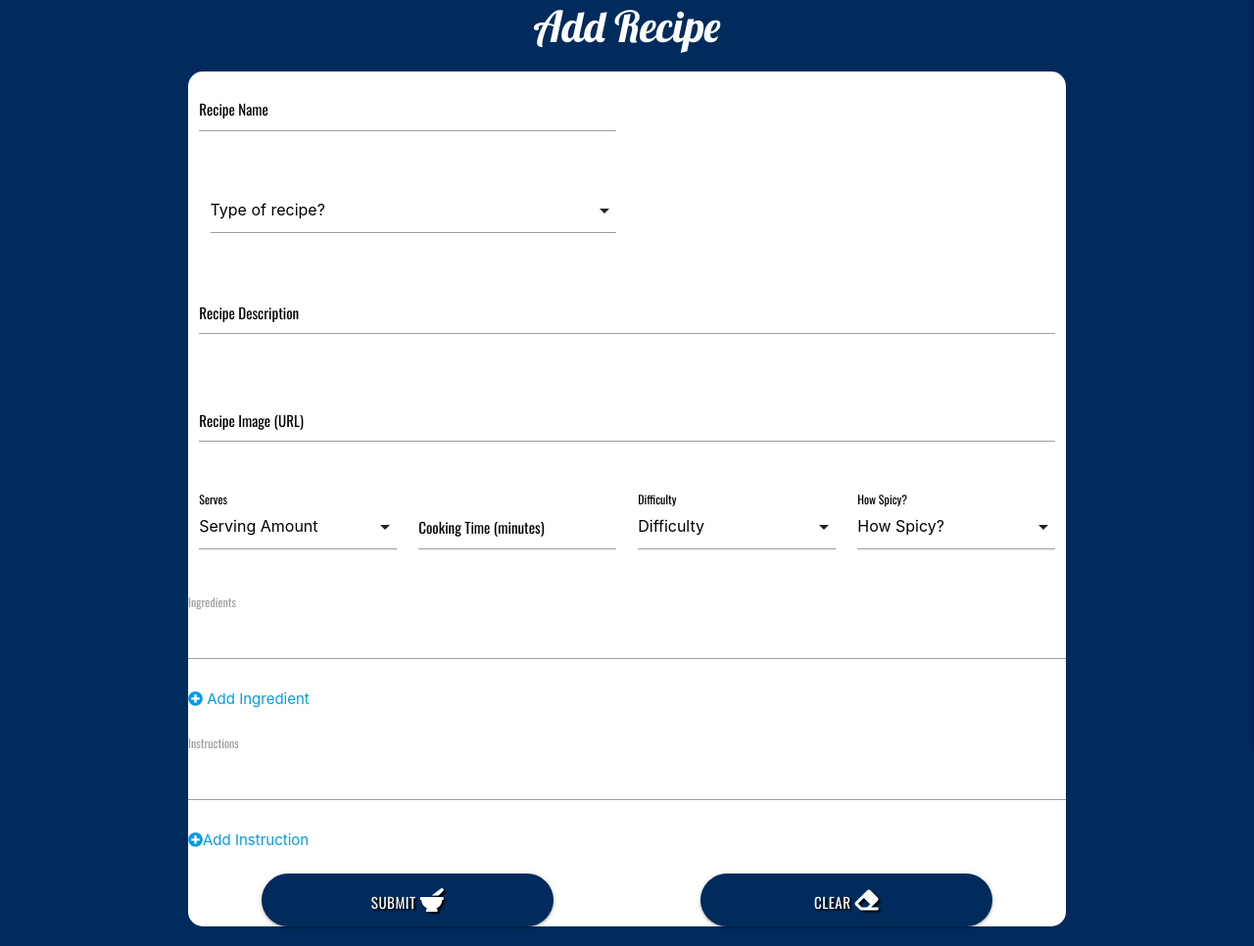
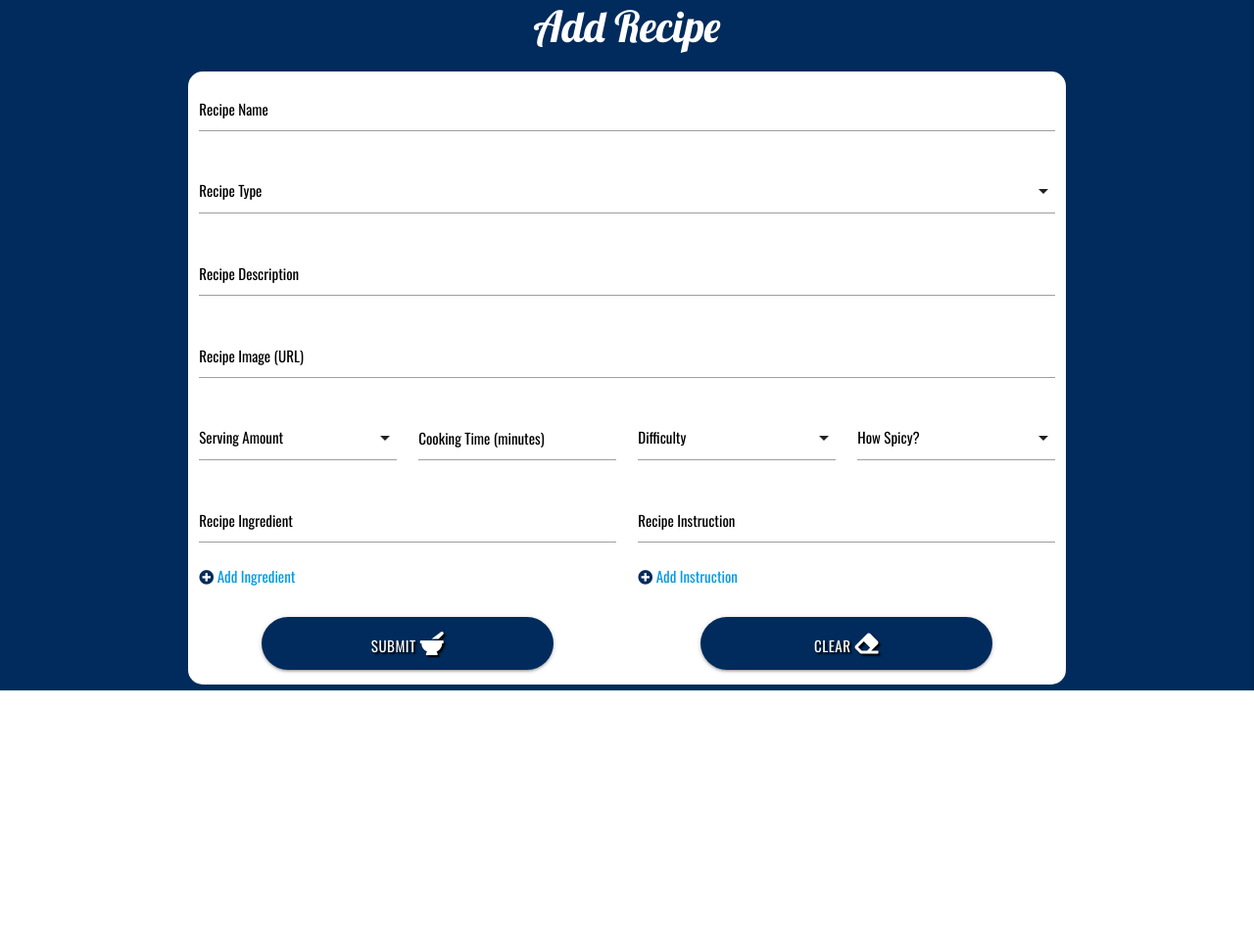
Before and after one commit to tomossmith/MS3-Foodie, a Flask app: page /add_recipe in a window 1280 px wide. Shown: the part 95-1061 px from the top of the page at 98% size. After the commit the page ends 800 px from the top, so only its background shows below. Run offline with Flask 2, Linux system fonts and the light colour scheme; the visitor is signed in with stand-in values (Sample User, id 1); data that the repository does not hold is empty; some libraries are stand-ins or nearby versions.

Commit message:
Fixed styling issues on the Add Recipe Page

```diff
--- a/static/css/style.css
+++ b/static/css/style.css
@@ -24,6 +24,10 @@ p {
     font-family: 'Oswald', sans-serif;
 }
 
+.row {
+    margin: 0;
+}
+
 /* Form Elements */
 
 form i {
@@ -32,6 +36,8 @@ form i {
 
 label {
     font-family: 'Oswald', sans-serif;
+    font-size: 1em;
+    color: #000000;
 }
 
 /* Focus Color */
@@ -110,6 +116,7 @@ nav li a {
     background: #002b5c;
     border-radius: 3em;
     padding: 1em;
+    margin-bottom: 1em;
 }
 
 .default-button i {
@@ -159,6 +166,22 @@ nav li a {
     color: #000;
 }
 
+.select-wrapper input.select-dropdown {
+    color: #000000;
+    font-family: 'Oswald', sans-serif;
+    font-size: 1em;
+}
+
+.dropdown-content li>span{
+    color: #002b5c;
+    font-weight: 400;
+    font-family: 'Oswald', sans-serif;
+}
+
+.fa-trash-alt:before {
+    color: red;
+}
+
 
 /* Recipe Page */
 
--- a/static/js/script.js
+++ b/static/js/script.js
@@ -26,7 +26,7 @@ $(document).ready(function(){
   var ingredientMaxField = 10; //Input fields increment limitation
   var ingredientAddButton = $('.ingredient_add_button'); //Add button selector
   var ingredientWrapper = $('.ingredient_field_wrapper'); //Input field wrapper
-  var ingredientFieldHTML = '<div><input type="text" name="field_name[]" value=""/><a href="javascript:void(0);" class="ingredient_remove_button"><i class="fas fa-trash-alt"></i></a></div>'; //New input field html
+  var ingredientFieldHTML = '<div><input type="text" name="field_name[]" value=""/><a href="javascript:void(0);" class="ingredient_remove_button"><p><i class="fas fa-trash-alt"></i> Remove Ingredient</p></a></div>'; //New input field html
   var x = 1; //Initial field counter is 1
 
   //Once add button is clicked
@@ -51,7 +51,7 @@ $(document).ready(function(){
   var instructionMaxField = 10; //Input fields increment limitation
   var instructionAddButton = $('.instruction_add_button'); //Add button selector
   var instructionWrapper = $('.instruction_field_wrapper'); //Input field wrapper
-  var instructionFieldHTML = '<div><input type="text" name="field_name[]" value=""/><a href="javascript:void(0);" class="instruction_remove_button"><i class="fas fa-trash-alt"></i></a></div>'; //New input field html
+  var instructionFieldHTML = '<div><input type="text" name="field_name[]" value=""/><a href="javascript:void(0);" class="instruction_remove_button"><p><i class="fas fa-trash-alt"></i> Remove Instruction</p></a></div>'; //New input field html
   var x = 1; //Initial field counter is 1
 
   //Once add button is clicked
--- a/templates/add_recipe.html
+++ b/templates/add_recipe.html
@@ -15,32 +15,30 @@
 
                 <!-- RECIPE NAME -->
                 <div class="row">
-                    <div class="input-field col s6">
-                        <input id="recipe_name" name="recipe_name" type="text" minlength="4" maxlength="30" length="30">
+                    <div class="input-field col s12">
+                        <input id="recipe_name" name="recipe_name" type="text" minlength="4" maxlength="30" length="30" required>
                         <label for="recipe_name">Recipe Name</label>
                     </div>
                 </div>
 
                 <!-- CATEGORY -->
-                <div class="input-field col s6">
-                    <select name="category_name">
-                        <option disabled selected>Type of recipe?</option>
+                <div class="row">
+                    <div class="input-field col s12">
+                        <select name="category_name" required>
+                            <option disabled selected>Recipe Type</option>
+                            <label for="recipe_type">Recipe Type</label>
+                            {% for category in categories %}
+                            <option value="{{ category.category_name }}">{{ category.category_name }}</option>
+                            {% endfor %}
 
-                        {% for category in categories %}
-                        <option value="{{ category.category_name }}">{{ category.category_name }}</option>
-                        {% endfor %}
-
-                        <label for="category_name"></label>
-                    </select>
+                        </select>
+                    </div>
                 </div>
-
-            </div>
 
             <!-- RECIPE DESCRIPTION -->
             <div class="row">
                 <div class="input-field col s12">
-                    <textarea id="recipe_description" class="materialize-textarea" name="recipe_description"
-                        maxlength="300" value=""></textarea>
+                    <input id="recipe_description" name="recipe_description" type="text" minlength="4" maxlength="300" length="30" required>
                     <label for="recipe_description">Recipe Description</label>
                 </div>
             </div>
@@ -48,8 +46,8 @@
             <!-- RECIPE IMAGE -->
             <div class="row">
                 <div class="input-field col s12">
-                    <textarea id="recipe_image_url" class="materialize-textarea" name="recipe_image_url" minlength="15"
-                        maxlength="120" value=""></textarea>
+                    <input id="recipe_image_url" name="recipe_image_url" type="url"
+                    pattern="https://.*" minlength="4" maxlength="300" length="30" required>
                     <label for="recipe_image_url">Recipe Image (URL)</label>
                 </div>
             </div>
@@ -57,7 +55,7 @@
             <div class="row">
                 <!-- SERVING -->
                 <div class="input-field col s3">
-                    <select name="recipe_serving">
+                    <select name="recipe_serving" required>
                         <option value="" disabled selected>Serving Amount</option>
                         <option value="1">1</option>
                         <option value="2">2</option>
@@ -70,67 +68,55 @@
                         <option value="9">9</option>
                         <option value="10">10</option>
                     </select>
-                    <label>Serves</label>
                 </div>
 
                 <div class="input-field col s3">
-                    <input id="recipe_cook_time" name="recipe_cook_time" type="number" minlength="1" maxlength="3">
+                    <input id="recipe_cook_time" name="recipe_cook_time" type="number" minlength="1" maxlength="3" required>
                     <label for="recipe_cook_time">Cooking Time (minutes)</label>
                 </div>
 
                 <div class="input-field col s3">
-                    <select name="recipe_difficulty">
+                    <select name="recipe_difficulty" required>
                         <option value="" disabled selected>Difficulty</option>
                         <option value="Easy">Easy</option>
                         <option value="Medium">Medium</option>
                         <option value="Hard">Hard</option>
                     </select>
-                    <label>Difficulty</label>
                 </div>
 
                 <div class="input-field col s3">
-                    <select name="recipe_spice">
+                    <select name="recipe_spice" required>
                         <option value="" disabled selected>How Spicy?</option>
                         <option value="Not Spicy">Not Spicy</option>
                         <option value="Mild">Mild</option>
                         <option value="Hot">Hot</option>
                         <option value="Very Hot">Very Hot</option>
                     </select>
-                    <label>How Spicy?</label>
                 </div>
 
             </div>
 
             <!-- https://www.codexworld.com/add-remove-input-fields-dynamically-using-jquery/ -->
+            <!-- INGREDIENTS -->
+            <div class="row">
+                <div class="ingredient_field_wrapper input-field col s6">
+                    <input id="recipe_ingredients" name="recipe_ingredients" type="text" minlength="3" required>
+                    <label for="recipe_ingredients">Recipe Ingredient</label>
+                    <a href="javascript:void(0);" class="ingredient_add_button" title="Add field">
+                        <p><i class="fas fa-plus-circle"></i> Add Ingredient</p>
+                    </a>
+                </div>
 
-            <!-- INGREDIENTS -->
-            <div class="ingredient_field_wrapper">
-                <div>
-                    <label>Ingredients</label>
-                    <input type="text" name="recipe_ingredients">
+            <!-- INSTRUCTIONS -->
+                <div class="instruction_field_wrapper input-field col s6">
+                    <input id="recipe_instructions" name="recipe_instructions" type="text" minlength="3" required>
+                    <label for="recipe_instructions">Recipe Instruction</label>
+                    <a href="javascript:void(0);" class="instruction_add_button" title="Add field">
+                        <p><i class="fas fa-plus-circle"></i> Add Instruction</p>
+                    </a>
                 </div>
             </div>
-            <br>
-            <a href="javascript:void(0);" class="ingredient_add_button" title="Add field"><i
-                    class="fas fa-plus-circle"></i> Add Ingredient</a>
-
-            <br>
-            <br>
-
-            <!-- INSTRUCTIONS -->
-            <div class="instruction_field_wrapper">
-                <div>
-                    <label>Instructions</label>
-                    <input type="text" name="recipe_instructions">
-                </div>
-            </div>
-            <br>
-            <a href="javascript:void(0);" class="instruction_add_button" title="Add field"><i
-                    class="fas fa-plus-circle"></i>Add Instruction</a>
             <!-- End Of Codex Code-->
-
-            <br>
-            <br>
 
             <!-- RECIPE SUBMIT BUTTON-->
             <div class="row">
```
